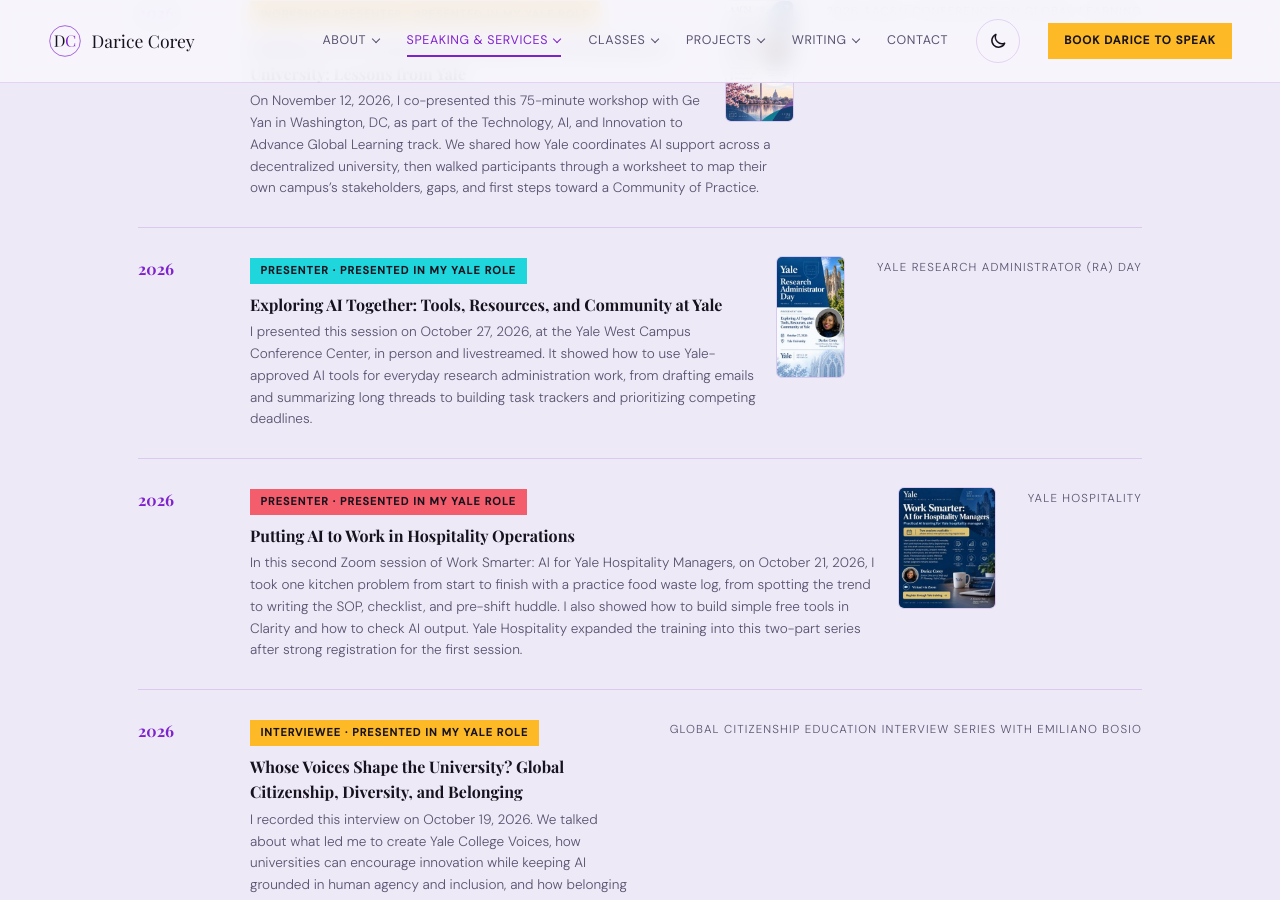
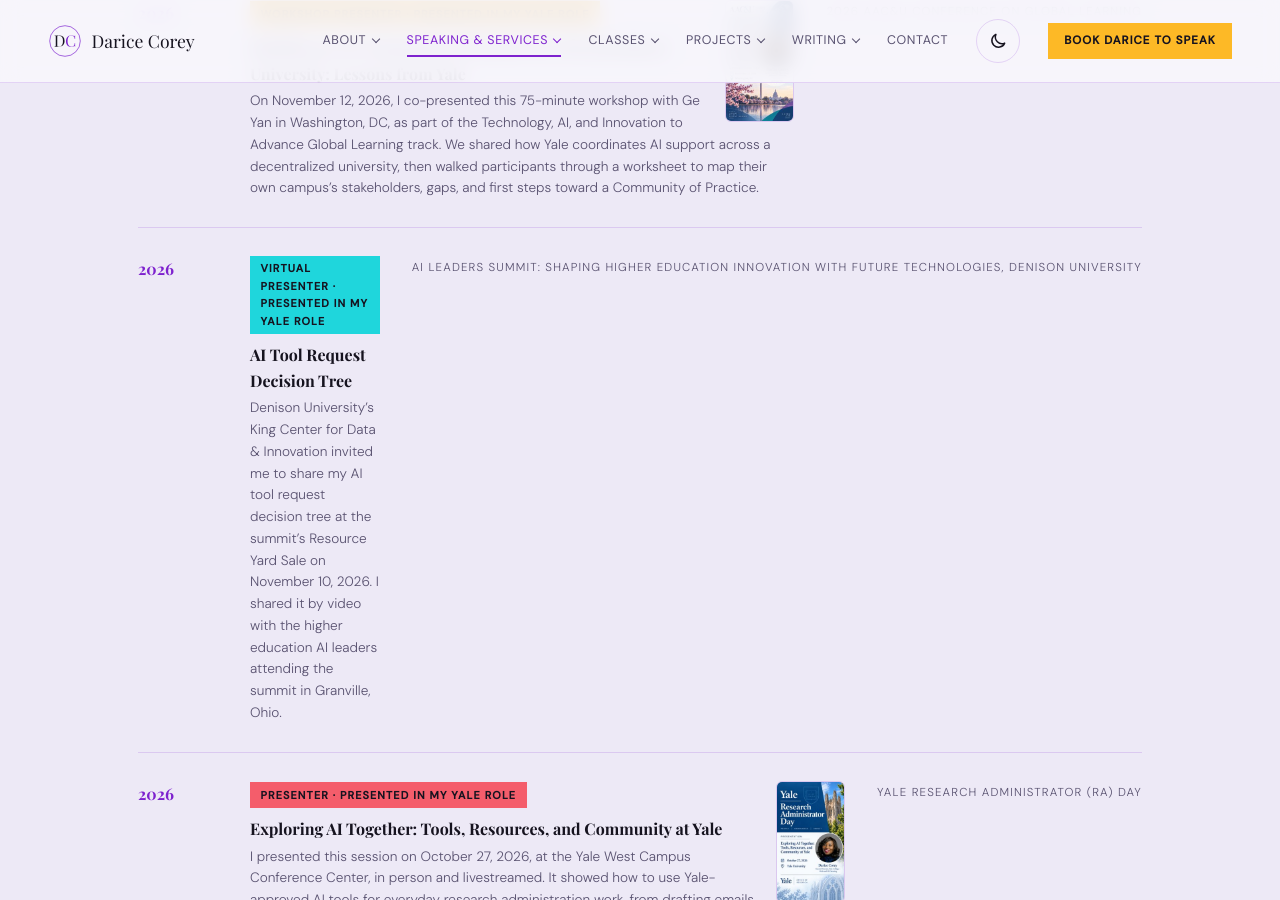
Before and after one commit to dcoreyrasm/dcoreyrasm.github.io, a Jekyll site: the page built from speaking.html, in a window 1280 px wide and 900 px high, scrolled down 4704 px. Built offline with Jekyll 4.4.1, drawn with Linux system fonts in a browser that asks for light colours; some web fonts are replaced.

Commit message:
Add Denison AI Leaders Summit Resource Yard Sale to past engagements
Co-Authored-By: Claude Opus 5.5 <noreply@anthropic.com>
Claude-Session: https://claude.ai/code/session_012t3sryLhKFfoALLsQoye3g

```diff
--- a/speaking.html
+++ b/speaking.html
@@ -121,6 +121,11 @@
             <div class="engagement-year">2026</div>
             <div class="engagement-body"><div class="engagement-thumbs"><a class="engagement-thumb" href="/images/events/speaking/aacu-global-learning-2026.jpg" target="_blank" rel="noopener" aria-label="View full event graphic: 2026 AAC&amp;U Conference on Global Learning event graphic for Building an AI Community of Practice in a Decentralized University, November 12, 2026 (opens in new tab)"><img src="/images/events/speaking/aacu-global-learning-2026-thumb.jpg" alt="2026 AAC&amp;U Conference on Global Learning event graphic for Building an AI Community of Practice in a Decentralized University, November 12, 2026" loading="lazy" /></a></div><span class="engagement-role">Workshop Presenter &middot; Presented in my Yale role</span><h4>Building an AI Community of Practice in a Decentralized University: Lessons from Yale</h4><p>On November 12, 2026, I co-presented this 75-minute workshop with Ge Yan in Washington, DC, as part of the Technology, AI, and Innovation to Advance Global Learning track. We shared how Yale coordinates AI support across a decentralized university, then walked participants through a worksheet to map their own campus&rsquo;s stakeholders, gaps, and first steps toward a Community of Practice.</p></div>
             <div class="engagement-venue">2026 AAC&amp;U Conference on Global Learning</div>
+          </div>
+          <div class="engagement-item">
+            <div class="engagement-year">2026</div>
+            <div class="engagement-body"><span class="engagement-role">Virtual Presenter &middot; Presented in my Yale role</span><h4>AI Tool Request Decision Tree</h4><p>Denison University&rsquo;s King Center for Data &amp; Innovation invited me to share my AI tool request decision tree at the summit&rsquo;s Resource Yard Sale on November 10, 2026. I shared it by video with the higher education AI leaders attending the summit in Granville, Ohio.</p></div>
+            <div class="engagement-venue">AI Leaders Summit: Shaping Higher Education Innovation with Future Technologies, Denison University</div>
           </div>
           <div class="engagement-item">
             <div class="engagement-year">2026</div>
```
